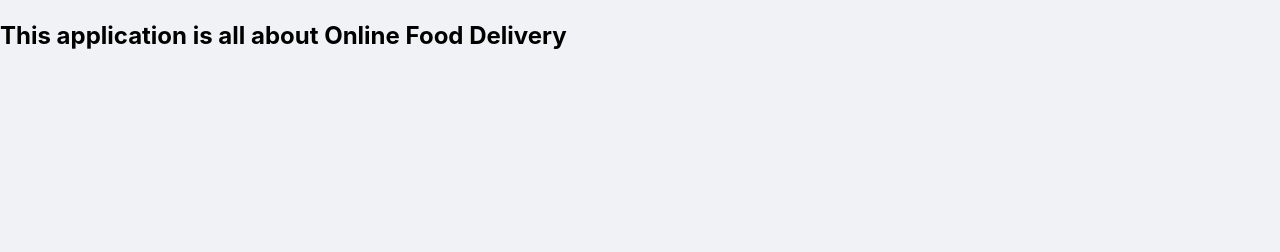
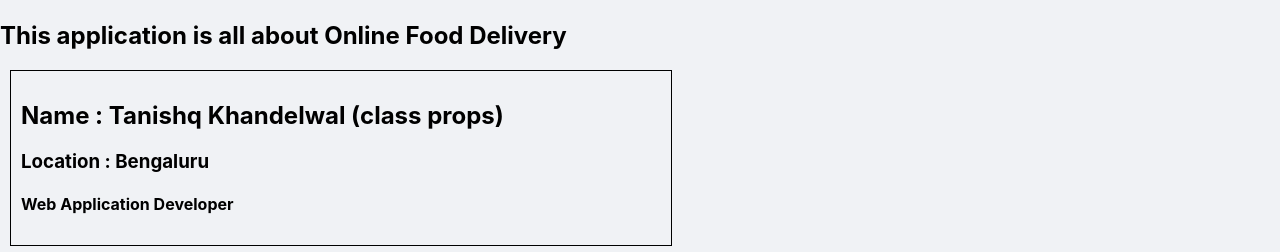
Before and after one commit to tanishq8000/Namaste-React, a React (Vite) app: page /about in a window 1280 px wide. Shown: the part 158-410 px from the top of the page. Built offline with nearby package versions, Linux system fonts and the light colour scheme.

Commit message:
User class based comp

```diff
--- a/index.css
+++ b/index.css
@@ -386,3 +386,10 @@
 .toggle-button.active:hover {
   background-color: #45a049;
 }
+
+.user-card {
+  padding: 10px;
+  border: 1px solid black;
+  width: 50%;
+  margin-left: 10px;
+}
--- a/src/components/About.js
+++ b/src/components/About.js
@@ -1,8 +1,13 @@
+import UserClass from "./UserClass";
 const About = () => {
   return (
     <div>
       <h1>About Us Page</h1>
       <h2>This application is all about Online Food Delivery</h2>
+      <UserClass
+        name={"Tanishq Khandelwal (class props)"}
+        location={"Bengaluru"}
+      />
     </div>
   );
 };
--- /dev/null
+++ b/src/components/UserClass.js
@@ -0,0 +1,21 @@
+import React from "react";
+
+class UserClass extends React.Component {
+  constructor(props) {
+    super(props);
+    //console.log(props);
+  }
+
+  render() {
+    const { name, location } = this.props;
+    return (
+      <div className="user-card">
+        <h2>Name : {name}</h2>
+        <h3>Location : {location}</h3>
+        <h4>Web Application Developer</h4>
+      </div>
+    );
+  }
+}
+
+export default UserClass;
```
